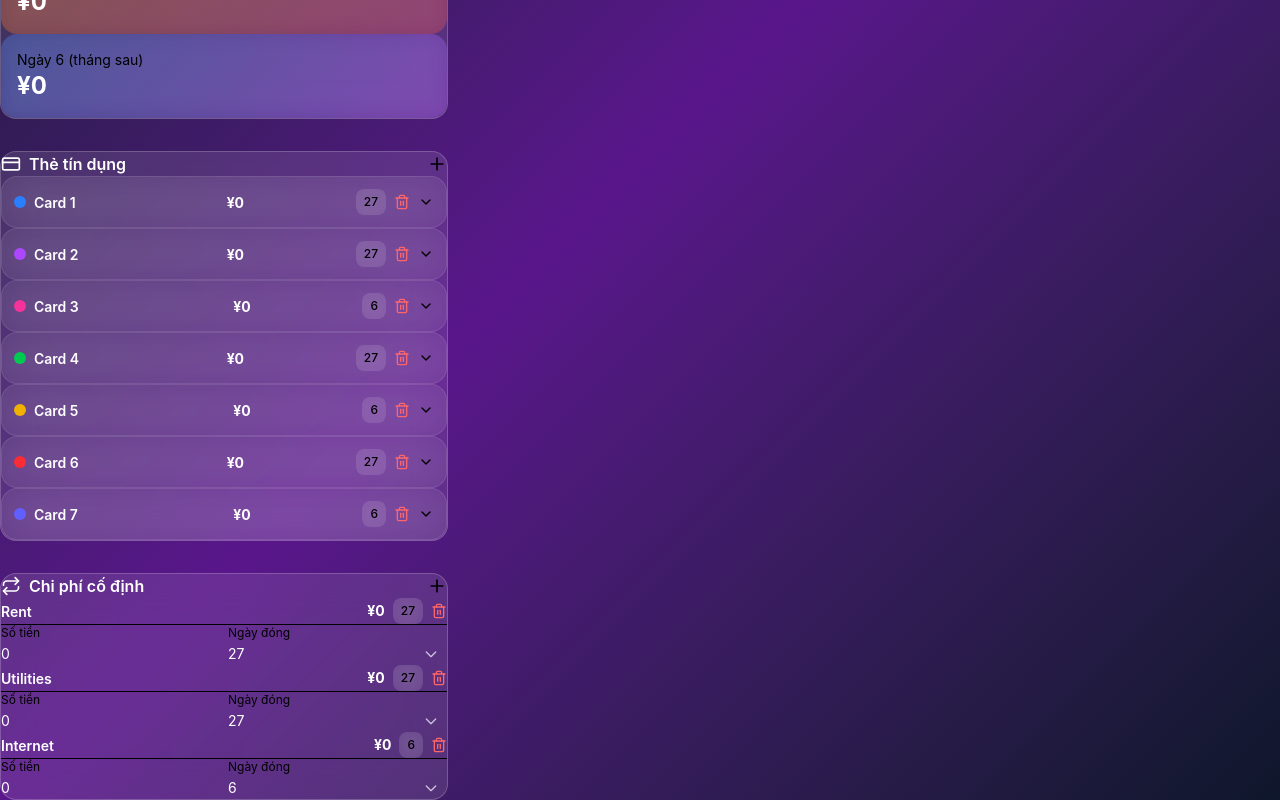
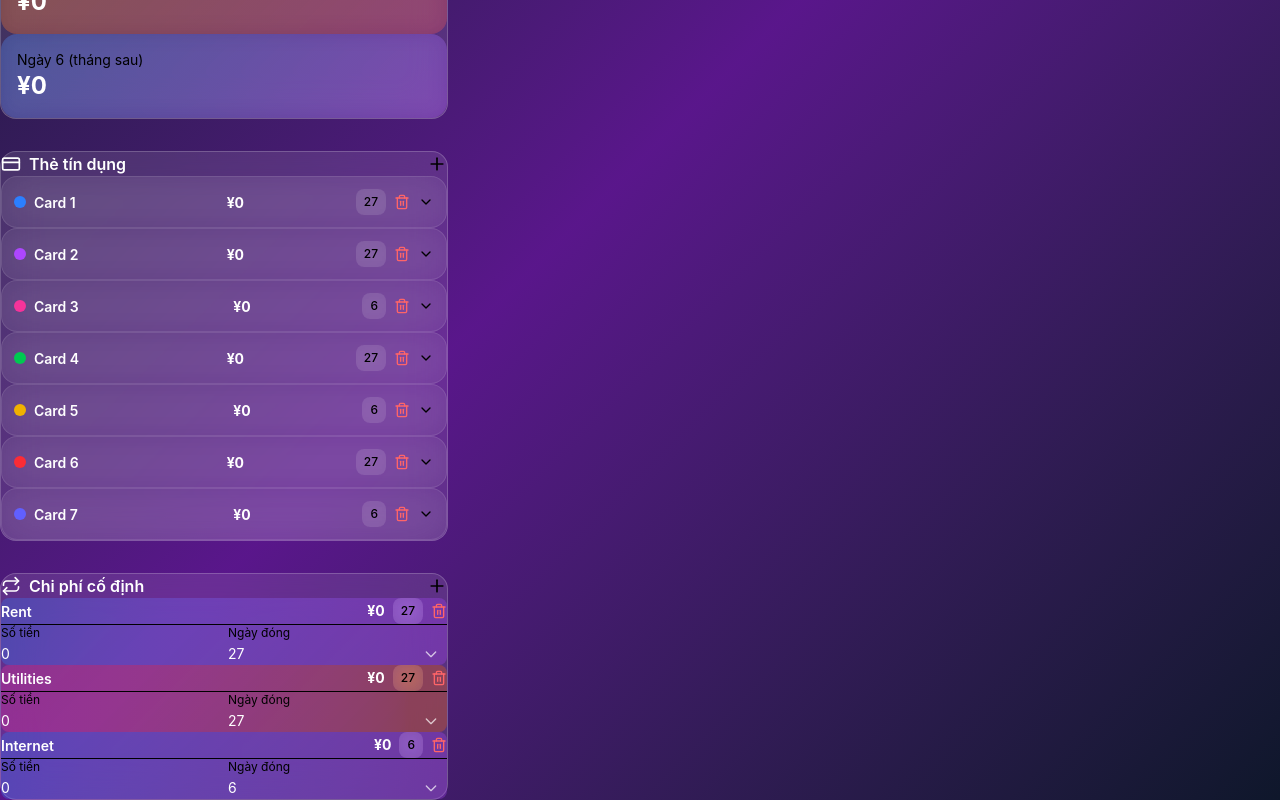
Before and after one commit to mrtranducdung/finance, a React (Vite) app: page / in a window 1280 px wide. Shown: the part 480-1280 px from the top of the page. Built offline with nearby package versions, Linux system fonts and the light colour scheme.

Commit message:
colorful

```diff
--- a/src/components/RecurringExpenses.tsx
+++ b/src/components/RecurringExpenses.tsx
@@ -24,8 +24,9 @@ const RecurringExpenses = ({ expenses, onUpdate, onDelete, onAdd }: RecurringExp
         </button>
       </div>
       <div className="space-y-2">
-        {expenses.map(exp => (
-          <div key={exp.id} className="bg-white-5 rounded-lg p-3">
+        {expenses.map((exp, index) => (
+          <div key={exp.id} className={`rounded-lg p-3 ${index % 2 === 0 ? 'bg-gradient-to-r from-blue-500/30 to-purple-500/30' : 'bg-gradient-to-r from-pink-500/30 to-orange-500/30'}`}>
+            <div className="pb-2 border-b border-white-10">
               <div className="flex items-center gap-2">
                 <div className="flex-1 min-w-0">
                   <input
@@ -47,7 +48,8 @@ const RecurringExpenses = ({ expenses, onUpdate, onDelete, onAdd }: RecurringExp
                   </button>
                 </div>
               </div>
-            <div className="mt-2 pt-2 border-t border-white-10 grid grid-cols-2 gap-2">
+            </div>
+            <div className="mt-2 pt-2 grid grid-cols-2 gap-2">
               <div>
                 <div className="text-white-50 text-xs mb-1">Số tiền</div>
                 <input
```
Lines whose indentation alone changed are shown as unchanged.
